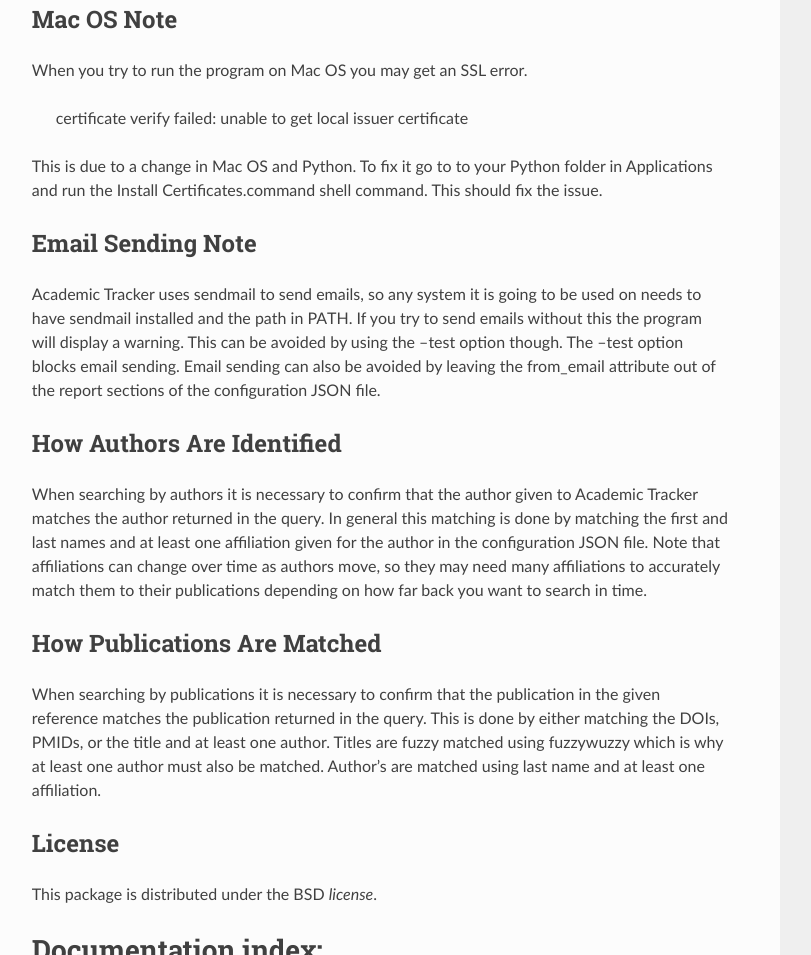
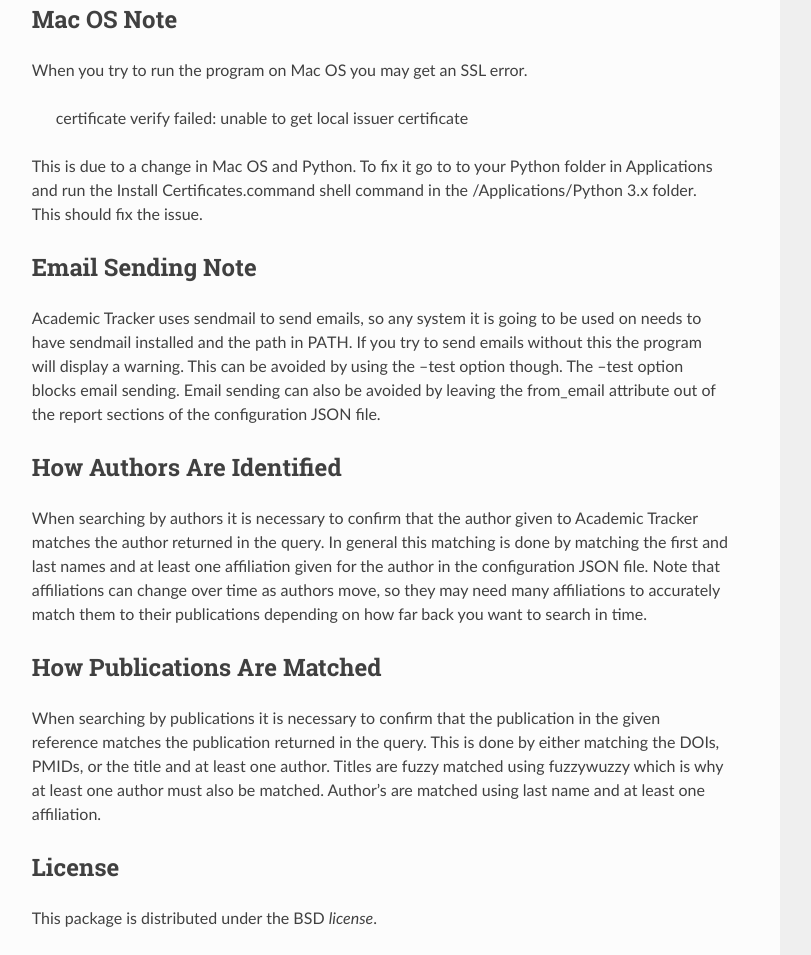
Before and after one commit to MoseleyBioinformaticsLab/academic_tracker, a plain HTML site: page index.html in a window 1280 px wide. Shown: the part 4061-5016 px from the top of the page, without its empty margins (320-1131 px from the left). Drawn offline with Linux system fonts and the light colour scheme.

Commit message:
Update documentation.

```diff
--- a/index.html
+++ b/index.html
@@ -179,8 +179,8 @@ ORCID.</p>
 <div><p>certificate verify failed: unable to get local issuer certificate</p>
 </div></blockquote>
 <p>This is due to a change in Mac OS and Python. To fix it go to to your Python
-folder in Applications and run the Install Certificates.command shell command.
-This should fix the issue.</p>
+folder in Applications and run the Install Certificates.command shell command
+in the /Applications/Python 3.x folder. This should fix the issue.</p>
 </div>
 <div class="section" id="email-sending-note">
 <h2>Email Sending Note<a class="headerlink" href="#email-sending-note" title="Permalink to this headline">¶</a></h2>
```
